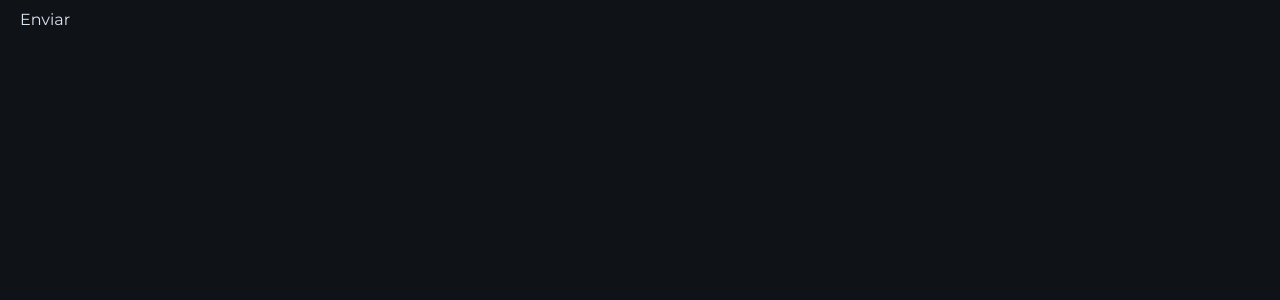
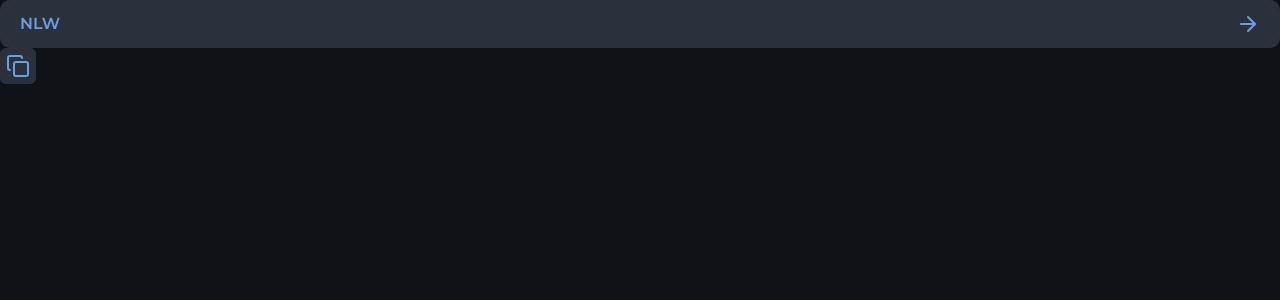
Before and after one commit to moisesnetouou/nlw-connect, a Next.js app in the folder react/: page / in a window 1280 px wide. Shown: the top 300 px of the page. Built offline with nearby package versions, Linux system fonts and the light colour scheme.

Commit message:
feat: add button and icon-button

```diff
--- a/react/package.json
+++ b/react/package.json
@@ -10,6 +10,7 @@
   },
   "dependencies": {
     "@tailwindcss/postcss": "^4.0.8",
+    "lucide-react": "^0.475.0",
     "next": "15.1.7",
     "postcss": "^8.5.3",
     "react": "^19.0.0",
--- a/react/src/app/globals.css
+++ b/react/src/app/globals.css
@@ -19,4 +19,6 @@
 
   --font-heading: var(--font-oxanium);
   --font-sans: var(--font-montserrat);
+
+  --radius-xl: 0.625rem;
 }
--- a/react/src/app/page.tsx
+++ b/react/src/app/page.tsx
@@ -1,11 +1,22 @@
+import {ArrowRight, Copy} from "lucide-react"
+
 import { Button } from "@/components/button";
+import { IconButton } from "../components/icon-button";
 
 export default function Home() {
   return (
     <main>
 
 
-      <Button  />
+      <Button>
+          NLW
+
+          <ArrowRight />
+      </Button>
+
+      <IconButton>
+        <Copy />
+      </IconButton>
     </main>
   );
 }
--- a/react/src/components/button.tsx
+++ b/react/src/components/button.tsx
@@ -1,9 +1,9 @@
-interface ButtonProps {
-  text?: string
-}
+import { ComponentProps } from "react"
+
+interface ButtonProps extends ComponentProps<"button"> {}
 
 export function Button(props: ButtonProps){
   return(
-    <button className="bg-violet-500 px-5 py-2 bg- rounded-sm">{props.text || 'Enviar'}</button>
+    <button className="px-5 flex justify-between items-center h-12 bg-gray-500 text-blue font-semibold rounded-xl w-full cursor-pointer hover:bg-blue hover:text-gray-500 transition-colors duration-300" {...props} />
   )
 }
--- /dev/null
+++ b/react/src/components/icon-button.tsx
@@ -0,0 +1,9 @@
+import { ComponentProps } from "react"
+
+interface IconButtonProps  extends ComponentProps<"button"> {}
+
+export function IconButton(props: IconButtonProps){
+  return(
+    <button className="p-1.5 bg-gray-500 text-blue font-semibold rounded-md cursor-pointer hover:bg-blue hover:text-gray-500 transition-colors duration-300" {...props} />
+  )
+}
```
Also changed, not shown: 1 other file (tests, documents, lock files or other folders).
